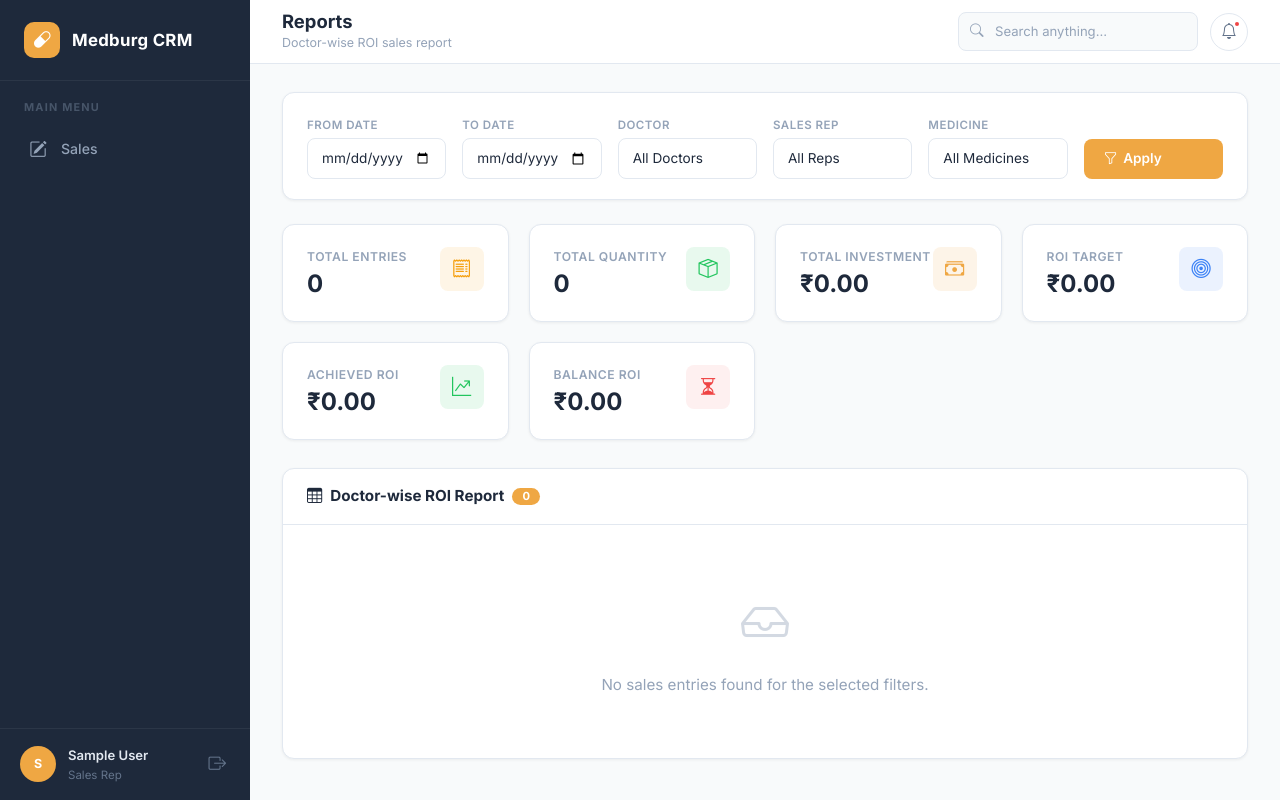
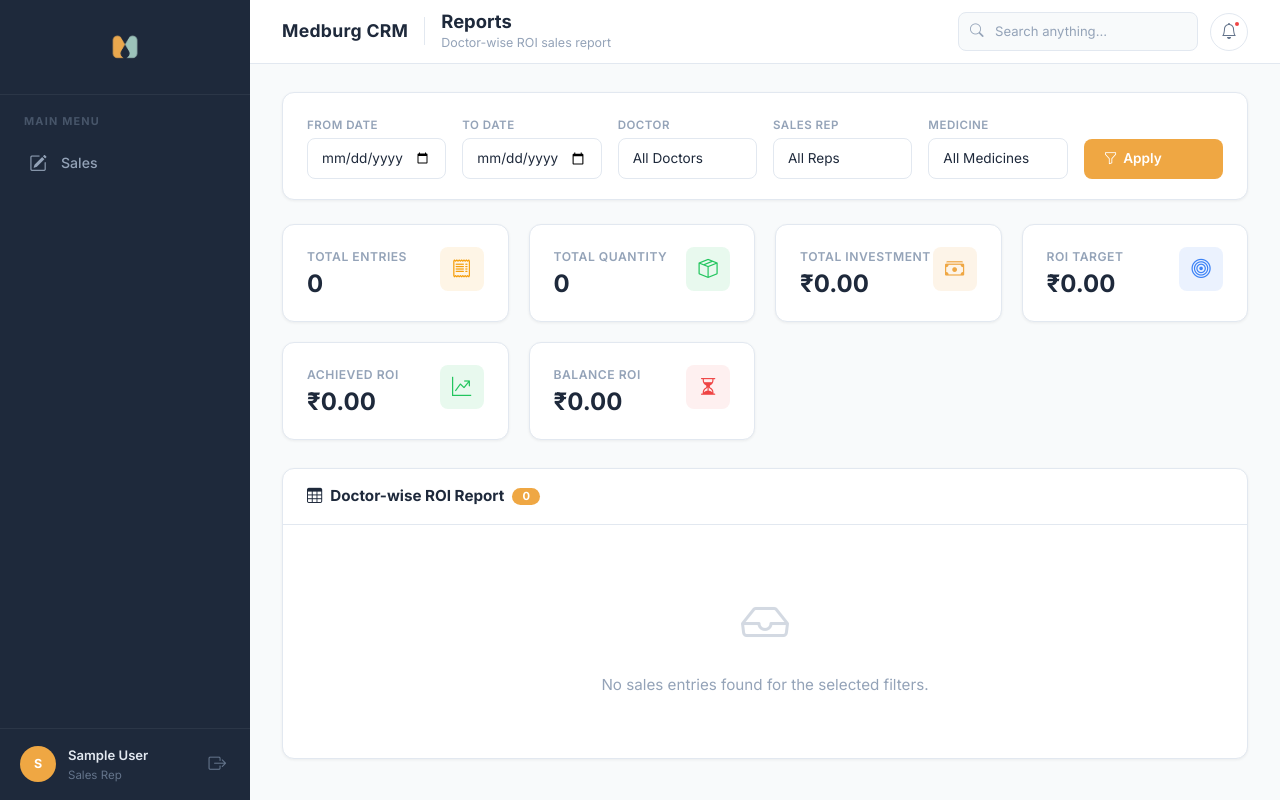
Before and after one commit to peanutbutter4351/medburg-crm, a Django app: page /reports/ in a window 1280 px wide. Run offline with Django 5.2, Linux system fonts and the light colour scheme; the visitor is signed in with stand-in values (Sample User, id 1); data comes from the database, SQL or seed files in the repository; data that the repository does not hold is empty.

Commit message:
feat: add Medburg logo branding (navbar + sidebar)

```diff
--- a/static/css/style.css
+++ b/static/css/style.css
@@ -85,65 +85,20 @@ body {
 }
 
 .sidebar-brand {
-    padding: 22px 24px;
+    padding: 20px 24px;
     display: flex;
     align-items: center;
-    gap: 12px;
+    justify-content: center;
     border-bottom: 1px solid rgba(255,255,255,.06);
 }
 
-.sidebar-brand .brand-icon {
-    width: 36px;
-    height: 36px;
-    background: var(--primary);
-    border-radius: 10px;
-    display: flex;
-    align-items: center;
-    justify-content: center;
-    font-size: 1.1rem;
-    color: #fff;
-    flex-shrink: 0;
+.sidebar-brand .brand-logo-icon {
+    width: 54px;
+    height: 54px;
+    border-radius: 12px;
+    object-fit: contain;
 }
 
-.sidebar-brand .brand-text {
-    font-size: 1.05rem;
-    font-weight: 700;
-    color: #fff;
-    letter-spacing: .3px;
-}
-
-.sidebar-search {
-    padding: 16px 20px 8px;
-}
-
-.sidebar-search input {
-    width: 100%;
-    background: rgba(255,255,255,.06);
-    border: 1px solid rgba(255,255,255,.08);
-    border-radius: var(--radius-sm);
-    padding: 9px 14px 9px 36px;
-    font-size: .82rem;
-    color: #cbd5e1;
-    outline: none;
-    transition: var(--transition);
-}
-
-.sidebar-search input::placeholder { color: #64748b; }
-
-.sidebar-search input:focus {
-    background: rgba(255,255,255,.1);
-    border-color: rgba(239,167,67,.4);
-}
-
-.sidebar-search .search-icon {
-    position: absolute;
-    left: 32px;
-    top: 50%;
-    transform: translateY(-50%);
-    color: #64748b;
-    font-size: .85rem;
-    pointer-events: none;
-}
 
 .sidebar-label {
     padding: 18px 24px 8px;
@@ -270,6 +225,21 @@ body {
     position: sticky;
     top: 0;
     z-index: 1030;
+}
+
+.topbar-brand-text {
+    font-size: 1.1rem;
+    font-weight: 700;
+    color: var(--text-primary);
+    letter-spacing: .3px;
+    white-space: nowrap;
+}
+
+.topbar-divider {
+    width: 1px;
+    height: 28px;
+    background: var(--border-color);
+    margin: 0 16px;
 }
 
 .topbar-left {
--- a/templates/base.html
+++ b/templates/base.html
@@ -33,8 +33,7 @@
     <!-- ── Sidebar ───────────────────────────────── -->
     <aside class="sidebar" id="sidebar">
         <div class="sidebar-brand">
-            <div class="brand-icon"><i class="bi bi-capsule"></i></div>
-            <span class="brand-text">Medburg CRM</span>
+            <img src="{% static 'img/logo-icon.png' %}" alt="Medburg" class="brand-logo-icon">
         </div>
 
         <div class="sidebar-label">Main Menu</div>
@@ -98,6 +97,8 @@
                 <button class="sidebar-toggle" id="sidebarToggle" onclick="toggleSidebar()">
                     <i class="bi bi-list"></i>
                 </button>
+                <div class="topbar-brand-text">Medburg CRM</div>
+                <div class="topbar-divider"></div>
                 <div class="topbar-left">
                     <div class="topbar-title">{% block page_title %}Dashboard{% endblock %}</div>
                     <div class="topbar-subtitle">{% block page_subtitle %}{% endblock %}</div>
```
Also changed, not shown: static/img/logo-full.png (added), static/img/logo-icon.png (added).
